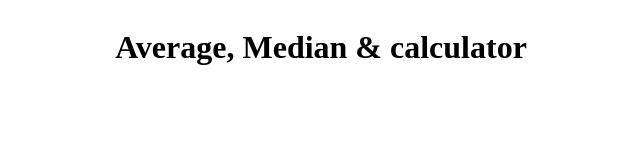
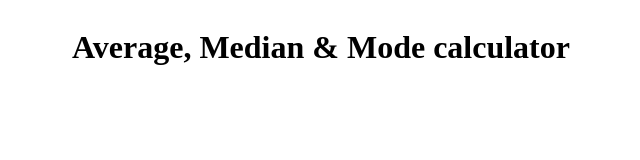
Before and after one commit to maucoderGit/Math_page_javaScript, a plain HTML site: page average.html in a window 1280 px wide. Shown: the whole page, without its empty margins (319-959 px from the left). Drawn offline with Linux system fonts and the light colour scheme.

Commit message:
Chosing moda.js to mode.js

```diff
--- a/average.html
+++ b/average.html
@@ -5,12 +5,12 @@
     <meta http-equiv="X-UA-Compatible" content="IE=edge">
     <meta name="viewport" content="width=device-width, initial-scale=1.0">
     <link rel="stylesheet" href="CSS/average.css">
-    <title>Average, Median</title>
+    <title>Average, Median & Mode</title>
 </head>
 <body>
     <header class="header">
 
-        <h1>Average, Median & calculator</h1>
+        <h1>Average, Median & Mode calculator</h1>
     </header>
 
     <section class="calculator">
@@ -18,5 +18,6 @@
     </section>
     <script src="JS/median.js"></script>
     <script src="JS/average.js"></script>
+    <script src="JS/mode.js"></script>
 </body>
 </html>
```
Also changed, not shown: JS/moda.js (deleted).
